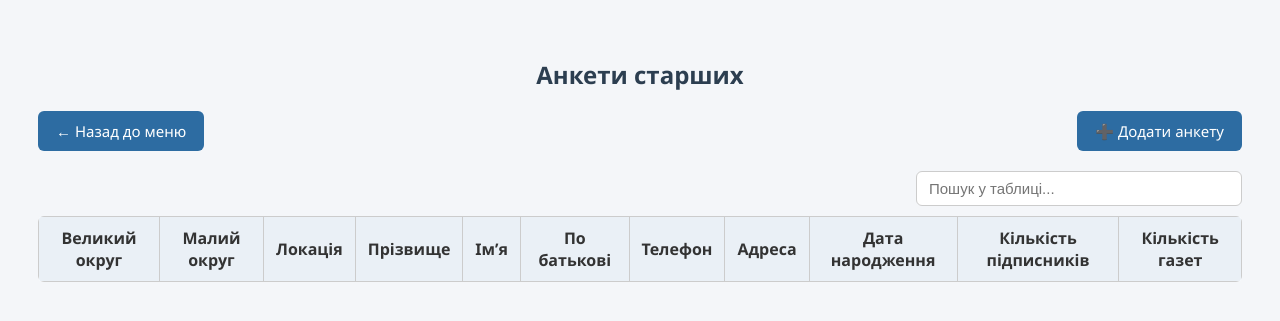
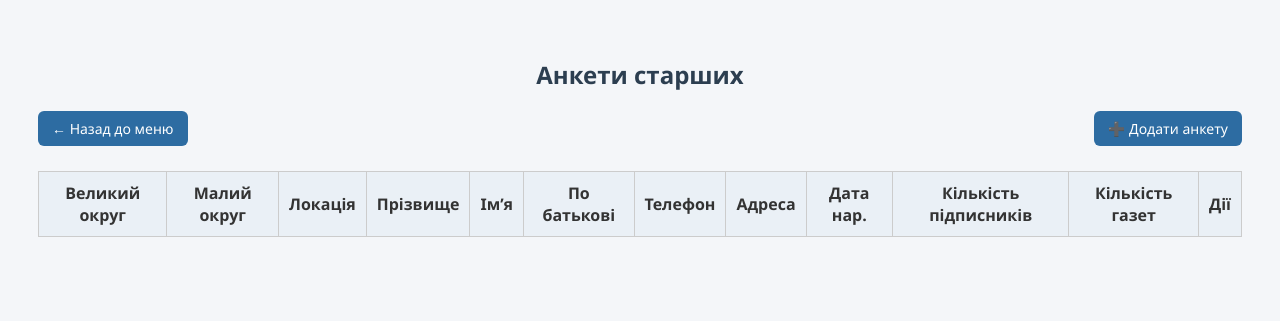
Before and after one commit to Aliina-ai/flask-form, a Flask app: page /elder_list in a window 1280 px wide. Shown: the top 321 px of the page. Run offline with Flask 3, Linux system fonts and the light colour scheme; lists and menus that the app fills with data are empty; some libraries are stand-ins or nearby versions.

Commit message:
Update elder_list.html

```diff
--- a/templates/elder_list.html
+++ b/templates/elder_list.html
@@ -13,84 +13,44 @@
         h2 {
             text-align: center;
             color: #2c3e50;
-            margin-bottom: 20px;
+        }
+        table {
+            width: 100%;
+            border-collapse: collapse;
+            margin-top: 25px;
+        }
+        th, td {
+            border: 1px solid #ccc;
+            padding: 10px;
+            text-align: center;
+        }
+        th {
+            background-color: #eaf0f6;
+        }
+        .actions {
+            display: flex;
+            justify-content: center;
+            gap: 10px;
+        }
+        .btn {
+            background-color: #2d6ca2;
+            color: white;
+            padding: 8px 14px;
+            border: none;
+            border-radius: 6px;
+            text-decoration: none;
+            font-size: 14px;
+            cursor: pointer;
+        }
+        .btn:hover {
+            background-color: #1e4e79;
         }
         .top-buttons {
             display: flex;
             justify-content: space-between;
             margin-bottom: 20px;
         }
-        .btn {
-            background-color: #2d6ca2;
-            color: white;
-            padding: 10px 18px;
-            border: none;
-            border-radius: 6px;
-            text-decoration: none;
-            font-size: 15px;
-            cursor: pointer;
-        }
-        .btn:hover {
-            background-color: #1e4e79;
-        }
-        .search-box {
-            text-align: right;
-            margin-bottom: 10px;
-        }
-        .search-box input {
-            padding: 8px 12px;
-            font-size: 15px;
-            border: 1px solid #ccc;
-            border-radius: 6px;
-            width: 300px;
-        }
-        .table-container {
-           overflow-x: auto;
-           background-color: #fff;
-           border-radius: 6px;
-        }
-        table {
-            width: 100%;
-            border-collapse: collapse;
-            background-color: #fff;
-            min-width: 1000px;
-        }
-        th, td {
-            border: 1px solid #ccc;
-            padding: 10px 12px;
-            text-align: center;
-        }
-        th {
-            background-color: #eaf0f6;
-            font-weight: 600;
-        }
-        .actions {
-            display: flex;
-            justify-content: center;
-            gap: 10px;
-        }
-        .actions form {
-            display: inline;
-        }
-        .actions button {
-            background: none;
-            border: none;
-            cursor: pointer;
-            font-size: 16px;
-        }
     </style>
-    <script>
-        function searchTable() {
-            const input = document.getElementById("searchInput");
-            const filter = input.value.toLowerCase();
-            const rows = document.querySelectorAll("table tbody tr");
-
-            rows.forEach(row => {
-                const text = row.innerText.toLowerCase();
-                row.style.display = text.includes(filter) ? "" : "none";
-            });
-        }
-    </script>
 </head>
 <body>
 
@@ -101,11 +61,6 @@
     <a href="{{ url_for('add_elder') }}" class="btn">➕ Додати анкету</a>
 </div>
 
-<div class="search-box">
-    <input type="text" id="searchInput" onkeyup="searchTable()" placeholder="Пошук у таблиці...">
-</div>
-
-<div class="table-container">
 <table>
     <thead>
         <tr>
@@ -117,30 +72,36 @@
             <th>По батькові</th>
             <th>Телефон</th>
             <th>Адреса</th>
-                <th>Дата народження</th>
+            <th>Дата нар.</th>
             <th>Кількість підписників</th>
             <th>Кількість газет</th>
+            <th>Дії</th>
         </tr>
     </thead>
     <tbody>
         {% for e in elders %}
         <tr>
-                <td>{{ e["big_district"] }}</td>
-                <td>{{ e["small_district"] }}</td>
-                <td>{{ e["location"] }}</td>
-                <td>{{ e["last_name"] }}</td>
-                <td>{{ e["first_name"] }}</td>
-                <td>{{ e["patronymic"] }}</td>
-                <td>{{ e["phone"] }}</td>
-                <td>{{ e["address"] }}</td>
-                <td>{{ e["birth_date"] }}</td>
-                <td>{{ e["subscribers"] }}</td>
-                <td>{{ e["newspapers"] }}</td>
+            <td>{{ e[1] }}</td>
+            <td>{{ e[2] }}</td>
+            <td>{{ e[3] }}</td>
+            <td>{{ e[4] }}</td>
+            <td>{{ e[5] }}</td>
+            <td>{{ e[6] }}</td>
+            <td>{{ e[7] }}</td>
+            <td>{{ e[8] }}</td>
+            <td>{{ e[9] }}</td>
+            <td>{{ e[10] }}</td>
+            <td>{{ e[11] }}</td>
+            <td class="actions">
+                <a href="{{ url_for('edit_elder', id=e[0]) }}">✏️</a>
+                <form action="{{ url_for('delete_elder', id=e[0]) }}" method="POST" style="display:inline;">
+                    <button type="submit" onclick="return confirm('Видалити анкету?')">🗑</button>
+                </form>
+            </td>
         </tr>
         {% endfor %}
     </tbody>
 </table>
-</div>
 
 </body>
 </html>
```
Lines whose indentation alone changed are shown as unchanged.
